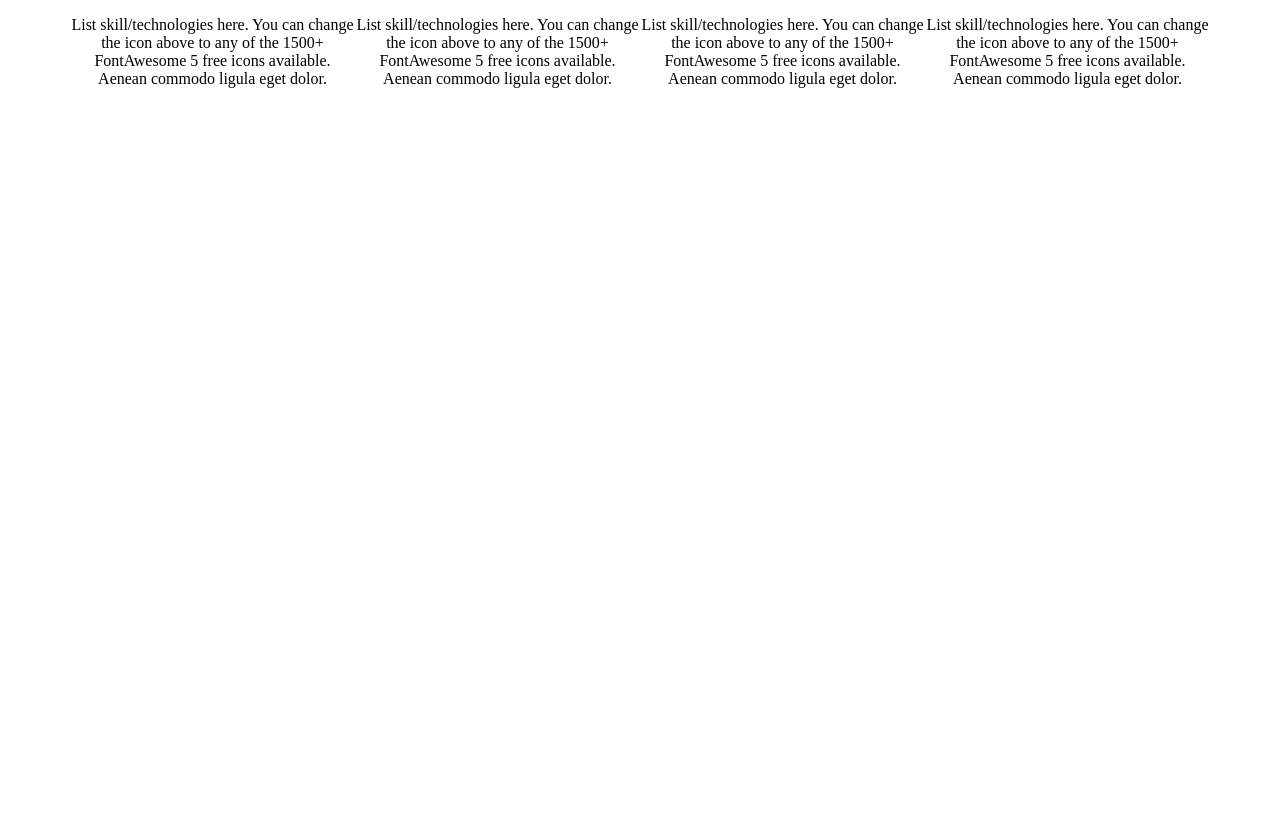
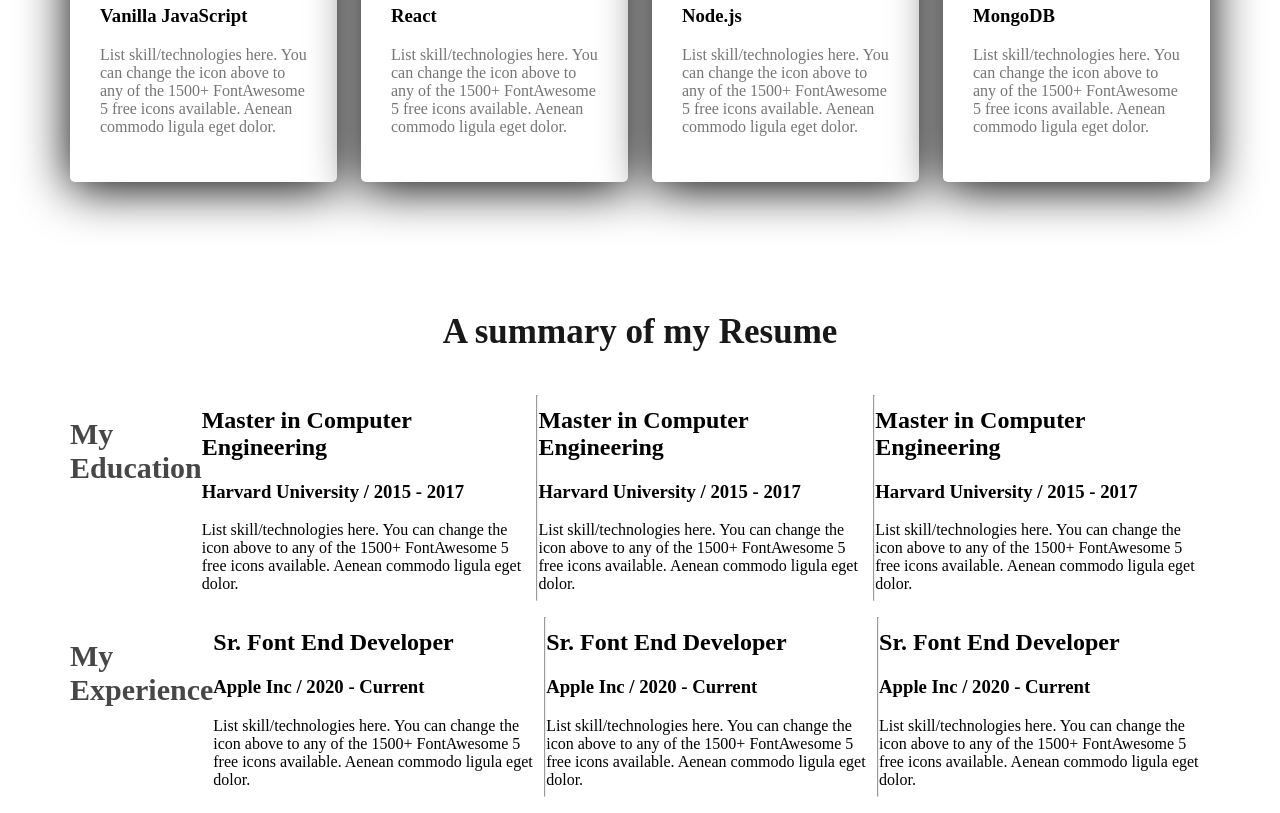
Before and after one commit to Rezwan-Mostofa/web-developer-portfolio, a plain HTML site: page index.html in a window 1280 px wide. Shown: the part 1872-2685 px from the top of the page. Before the commit the page ends 1984 px from the top, so only its background shows below. Drawn offline with Linux system fonts and the light colour scheme.

Commit message:
resume content added

```diff
--- a/index.html
+++ b/index.html
@@ -88,6 +88,61 @@
                 </div>
             </div>
          </section>
+         <!-- resume section  -->
+          <section>
+            <h3 class="section-title">A summary of my Resume</h3>
+            <!-- .resume-column*2>h3.resume-column-title -->
+            <div class="resume-column">
+                <h3 class="resume-column-title">My Education</h3>
+                <div class="resume-title">
+                    <h2 class="resume-item-title">Master in Computer Engineering</h2>
+                    <h3 class="resume-item-institute">Harvard University / 2015 - 2017</h3>
+                    <p class="resume-item-description">List skill/technologies here. You can change the icon above
+                        to any of the 1500+ FontAwesome 5 free icons available. Aenean commodo ligula eget dolor.</p>
+                </div>
+                <hr>
+                <div class="resume-title">
+                    <h2 class="resume-item-title">Master in Computer Engineering</h2>
+                    <h3 class="resume-item-institute">Harvard University / 2015 - 2017</h3>
+                    <p class="resume-item-description">List skill/technologies here. You can change the icon above
+                        to any of the 1500+ FontAwesome 5 free icons available. Aenean commodo ligula eget dolor.</p>
+                </div>
+                <hr>
+                <div class="resume-title">
+                    <h2 class="resume-item-title">Master in Computer Engineering</h2>
+                    <h3 class="resume-item-institute">Harvard University / 2015 - 2017</h3>
+                    <p class="resume-item-description">List skill/technologies here. You can change the icon above
+                        to any of the 1500+ FontAwesome 5 free icons available. Aenean commodo ligula eget dolor.</p>
+                </div>
+
+
+            </div>
+            <div class="resume-column">
+                <h3 class="resume-column-title ">My Experience</h3>
+                <div class="resume-title">
+                    <h2 class="resume-item-title">Sr. Font End Developer</h2>
+                    <h3 class="resume-item-experience">Apple Inc / 2020 - Current</h3>
+                    <p class="resume-item-description">List skill/technologies here. You can change the icon above
+                        to any of the 1500+ FontAwesome 5 free icons available. Aenean commodo ligula eget dolor.</p>
+                </div>
+                <hr>
+                <div class="resume-title">
+                    <h2 class="resume-item-title">Sr. Font End Developer</h2>
+                    <h3 class="resume-item-experience">Apple Inc / 2020 - Current</h3>
+                    <p class="resume-item-description">List skill/technologies here. You can change the icon above
+                        to any of the 1500+ FontAwesome 5 free icons available. Aenean commodo ligula eget dolor.</p>
+                </div>
+                <hr>
+                <div class="resume-title">
+                    <h2 class="resume-item-title">Sr. Font End Developer</h2>
+                    <h3 class="resume-item-experience">Apple Inc / 2020 - Current</h3>
+                    <p class="resume-item-description">List skill/technologies here. You can change the icon above
+                        to any of the 1500+ FontAwesome 5 free icons available. Aenean commodo ligula eget dolor.</p>
+                </div>
+
+            </div>
+
+          </section>
     </main>
     <footer>
 
--- a/styles/portfolio.css
+++ b/styles/portfolio.css
@@ -125,10 +125,34 @@ main{
 .info-title{
     text-align: center;
 }
+/* skills related styles */
 #what-i-do-description{
     padding: 30px 150px;
 }
 .skills-container{
     display: flex;
-    text-align: center;
+    gap: 24px;
+
 }
+.skill{
+    padding: 30px;
+    border-radius: 5px;
+    background: #fff;
+    box-shadow: 0px 6px 50px 0px ;
+
+}
+.skill-description{
+    color: #757575;
+}
+main section{
+    margin-top: 130px;
+}
+/* resume section style  */
+.resume-column-title{
+     color: #474747;
+     font-size: 30px;
+     font-weight: 700;
+}
+.resume-column{
+    display: flex;
+}
```
